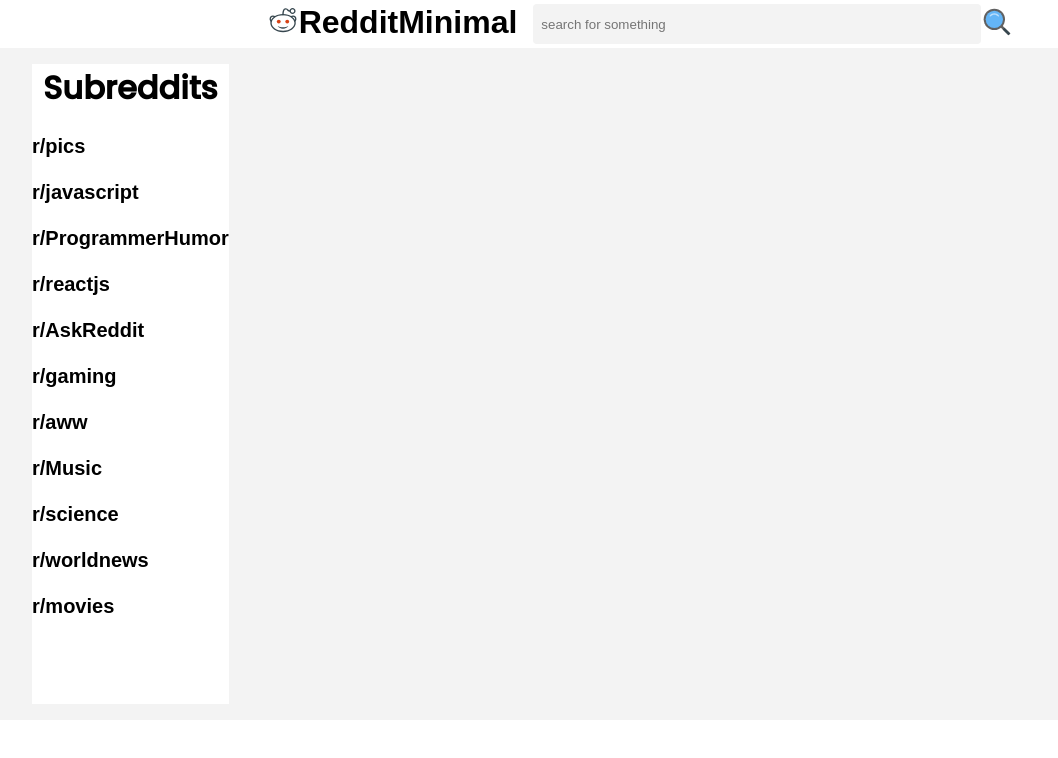
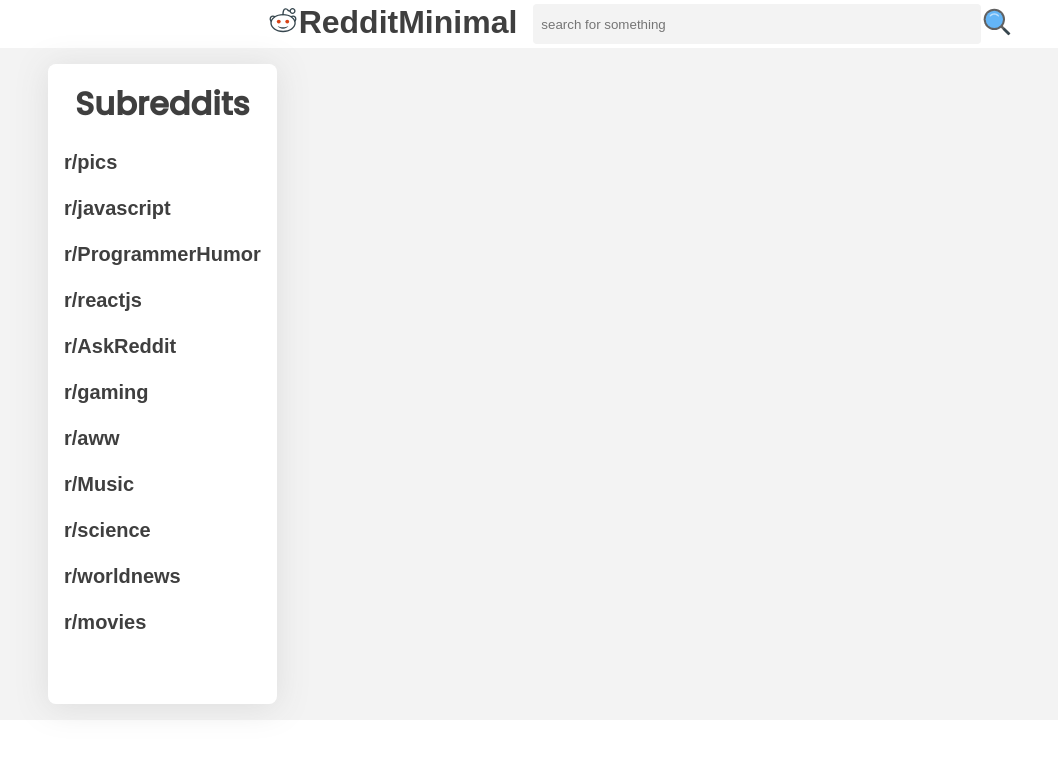
Before and after one commit to YSquid/reddit-minimal, a React (Create React App) app: page / in a window 1280 px wide. Shown: the top 758 px of the page, without its empty margins (0-1058 px from the left). Built offline with nearby package versions, Linux system fonts and the light colour scheme; no server answers.

Commit message:
root colors. border radius. post spacing

```diff
--- a/src/app/App.css
+++ b/src/app/App.css
@@ -3,6 +3,7 @@
   flex-direction: column;
   background-color: rgb(243, 243, 243);
   font-family: 'Poppins', sans-serif;
+  color: #304553;
 }
 
 .Body {
--- a/src/components/post/Post.css
+++ b/src/components/post/Post.css
@@ -4,6 +4,11 @@
     grid-template-columns: 1fr 10fr;
     grid-template-areas:
     'votes body';
+    background-color: white;
+    filter: drop-shadow(-0.2rem -0.2rem 1rem rgb(220,220,220));
+    filter: drop-shadow(0.2rem 0.2rem 1rem rgb(220,220,220));
+    margin-bottom: 1rem;
+    border-radius: 0.5rem;
 }
 
 /*Votes Styles*/
--- a/src/components/posts/Posts.css
+++ b/src/components/posts/Posts.css
@@ -1,5 +1,7 @@
 .Posts {
     grid-area: posts;
     margin: 1rem;
-    background-color: white;
+    background-color: rbg(220,220,220);
+    filter: drop-shadow(-0.2rem -0.2rem 1rem rgb(220,220,220));
+    filter: drop-shadow(0.2rem 0.2rem 1rem rgb(220,220,220));
 }
--- a/src/components/subreddits/Subreddits.css
+++ b/src/components/subreddits/Subreddits.css
@@ -5,12 +5,9 @@
     flex-direction: column;
     align-items: center;
     height: 40rem;
-    margin: 1rem 0;
-
+    margin: 1rem;
+    padding: 1rem;
+    filter: drop-shadow(0rem -0.2rem 1rem rgb(220,220,220));
+    filter: drop-shadow(0rem 0.2rem 1rem rgb(220,220,220));
+    border-radius: 0.5rem;
 }
-
-@media only screen and (max-width: 800px) {
-    .Subreddits {
-        margin: 1rem;
-    }
-}
--- a/src/index.css
+++ b/src/index.css
@@ -4,4 +4,13 @@
   border: 0;
   outline: 0;
   box-sizing: border-box;
+  color: var(--semi-black)
 }
+
+:root {
+  --reddit-orange: #FF5700;
+  --upvote: #FF8b60;
+  --downvote: #9494FF;
+  --dark-grey: #545452;
+  --semi-black: #222222de;
+}
```
